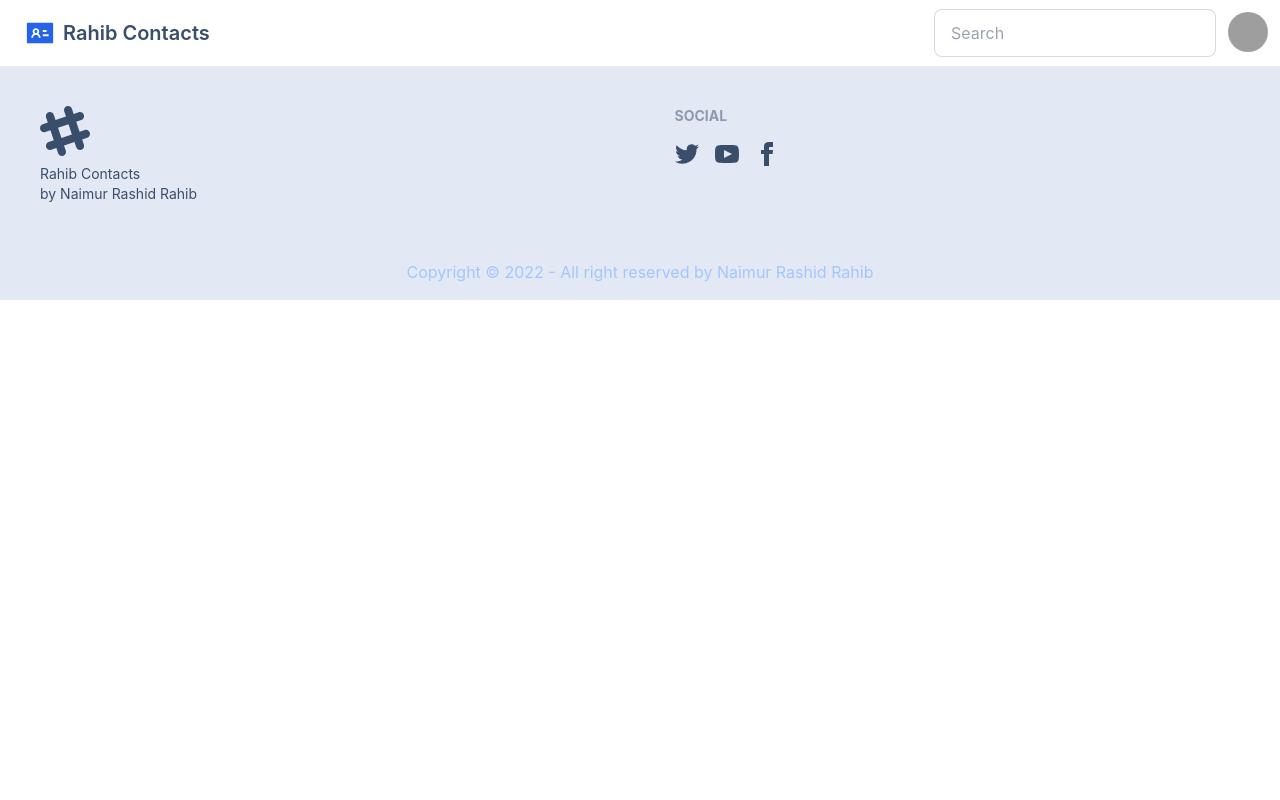
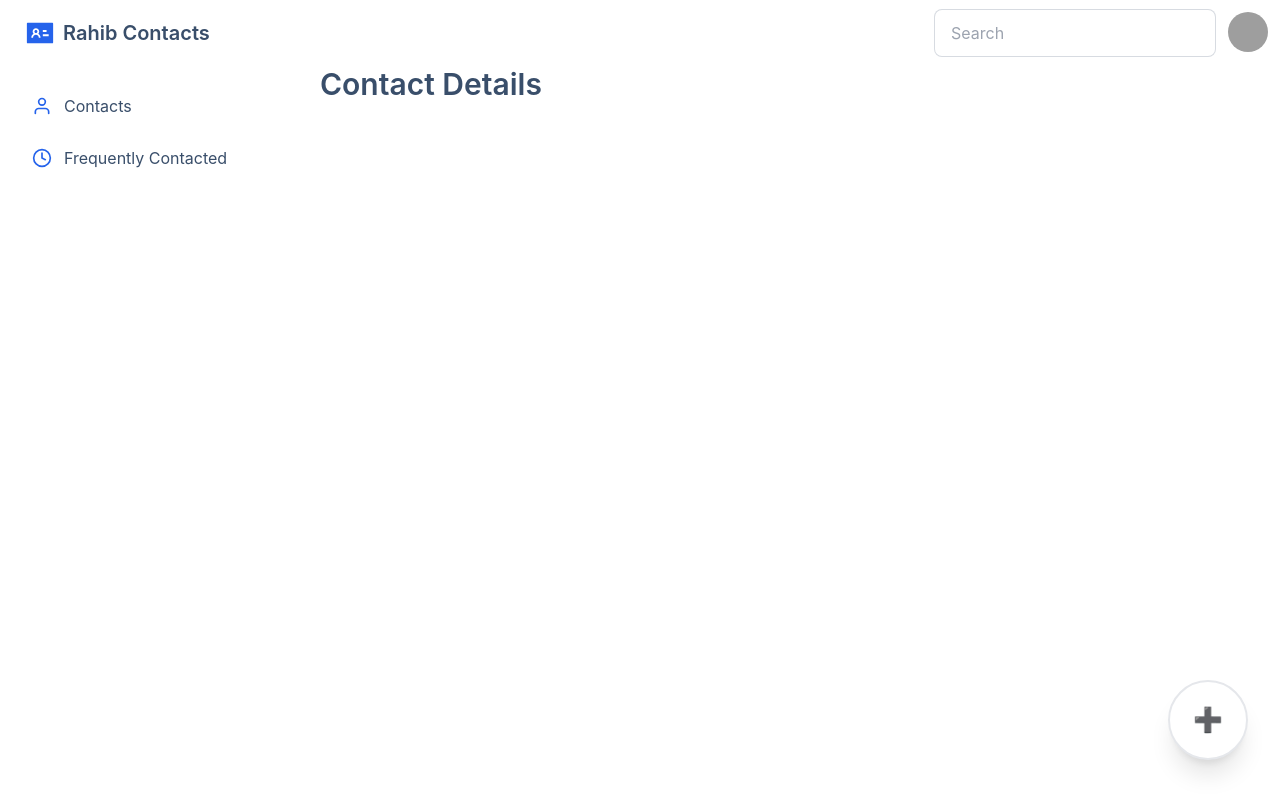
Before and after one commit to 7rahib/rahib-contacts, a React (Create React App) app: page /contactDetails in a window 1280 px wide. Shown: the top 800 px of the page. Built offline with nearby package versions, Linux system fonts and the light colour scheme; grey boxes are pictures that could not be loaded.

Commit message:
made table row clickable and hover effect added

```diff
--- a/src/App.js
+++ b/src/App.js
@@ -1,6 +1,7 @@
 import { Route, Routes } from 'react-router-dom';
 import './App.css';
 import AddContact from './Pages/Home/AddContact';
+import ContactDetails from './Pages/Home/ContactDetails';
 import Contacts from './Pages/Home/Contacts';
 import FreqeuntlyUsed from './Pages/Home/FreqeuntlyUsed';
 import Home from './Pages/Home/Home';
@@ -16,6 +17,7 @@ function App() {
           <Route index element={<Contacts />} />
           <Route path='/frequentlyUsed' element={<FreqeuntlyUsed />} />
           <Route path='/addContact' element={<AddContact />} />
+          <Route path='/contactDetails' element={<ContactDetails />} />
         </Route>
       </Routes>
       <Footer></Footer>
--- /dev/null
+++ b/src/Pages/Home/ContactDetails.js
@@ -0,0 +1,11 @@
+import React from 'react';
+
+const ContactDetails = () => {
+    return (
+        <div className='text-3xl font-semibold'>
+            Contact Details
+        </div>
+    );
+};
+
+export default ContactDetails;
--- a/src/Pages/Home/ContactRow.js
+++ b/src/Pages/Home/ContactRow.js
@@ -1,9 +1,15 @@
 import React from 'react';
+import { useNavigate } from 'react-router-dom';
 
 const ContactRow = ({ contact, refetch }) => {
+    const navigate = useNavigate();
     const { name, company, email, phone, img } = contact;
+    const handleClick = () => {
+        navigate('/contactDetails');
+    }
+
     return (
-        <tr>
+        <tr onClick={handleClick} className="hover">
             <th>
                 <label>
                     <input type="checkbox" className="checkbox" />
```
